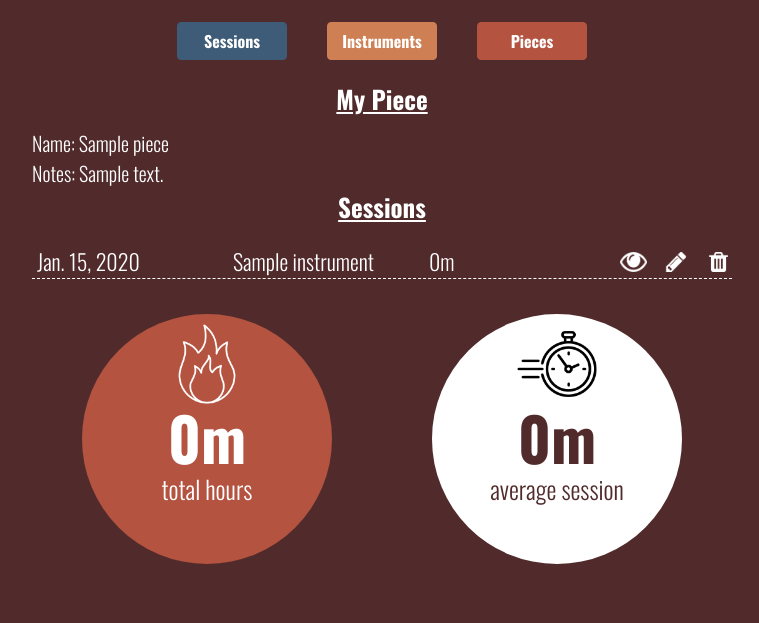
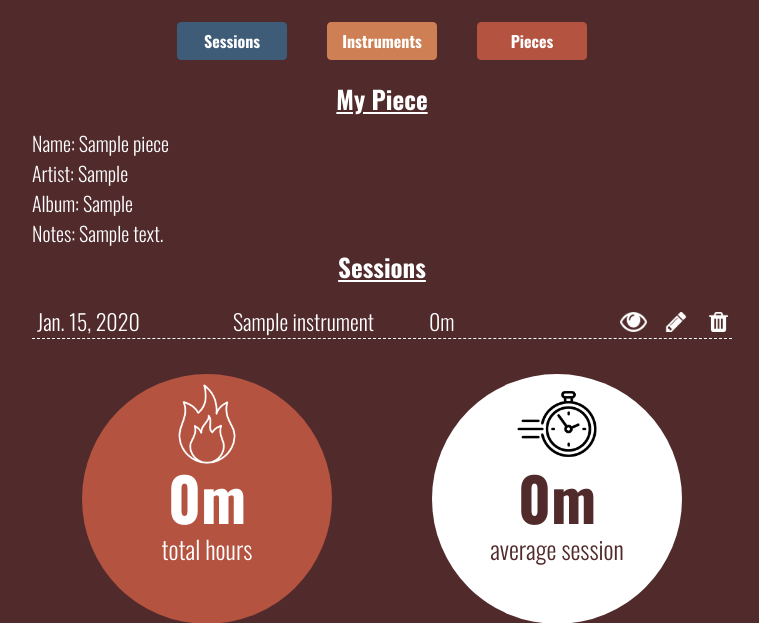
Before and after one commit to knowyourenemy/studiolog, a Django app: page /piece/1/ in a window 1280 px wide. Shown: the part 166-789 px from the top of the page, without its empty margins (258-1017 px from the left). Before the commit the page ends 730 px from the top, so only its background shows below. Run offline with Django 3.2, Linux system fonts and the light colour scheme; a user stored in the database is signed in; tables that the repository leaves empty hold one stand-in row (values such as "Sample post"); some libraries are stand-ins or nearby versions.

Commit message:
added piece details

```diff
--- a/StudioLog/settings.py
+++ b/StudioLog/settings.py
@@ -22,11 +22,12 @@ BASE_DIR = Path(__file__).resolve().parent.parent
 # See https://docs.djangoproject.com/en/3.2/howto/deployment/checklist/
 
 # SECURITY WARNING: keep the secret key used in production secret!
-# SECRET_KEY = 'django-insecure-@f(t45xi&v6#7rai6$57h9964b_8f+f1jvc9ibkn)r@=1-0o^e'
+#SECRET_KEY = 'django-insecure-@f(t45xi&v6#7rai6$57h9964b_8f+f1jvc9ibkn)r@=1-0o^e'
 SECRET_KEY = os.environ.get('SECRET_KEY')
 
 # SECURITY WARNING: don't run with debug turned on in production!
 DEBUG = (os.environ.get('DEBUG_VALUE') == 'True')
+#DEBUG = True
 
 ALLOWED_HOSTS = ['studiolog.herokuapp.com']
 
--- a/base/templates/base/piece_confirm_delete.html
+++ b/base/templates/base/piece_confirm_delete.html
@@ -10,6 +10,8 @@
 <div class='detail-header'>My Piece</div>
 <div class='detail-fields'>
     <div class='detail-field'>Name: {{piece.name}}</div>
+    <div class='detail-field'>Artist: {{piece.artist}}</div>
+    <div class='detail-field'>Album: {{piece.album}}</div>
     <div class='detail-field'>Notes: {{piece.notes}}</div>
 </div>
 
--- a/base/templates/base/piece_detail.html
+++ b/base/templates/base/piece_detail.html
@@ -8,6 +8,8 @@
 <div class='detail-header'>My Piece</div>
 <div class='detail-fields'>
     <div class='detail-field'>Name: {{piece.name}}</div>
+    <div class='detail-field'>Artist: {{piece.artist}}</div>
+    <div class='detail-field'>Album: {{piece.album}}</div>
     <div class='detail-field'>Notes: {{piece.notes}}</div>
 </div>
 
```
